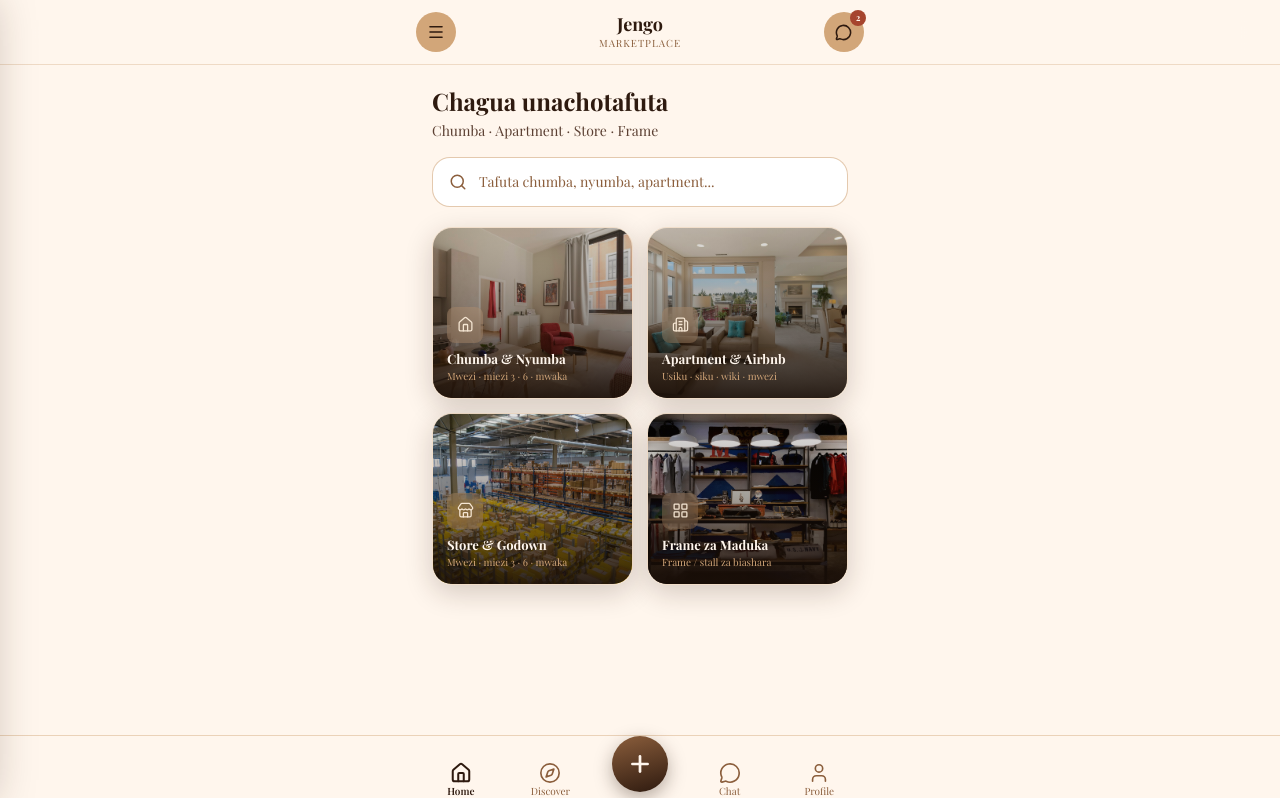
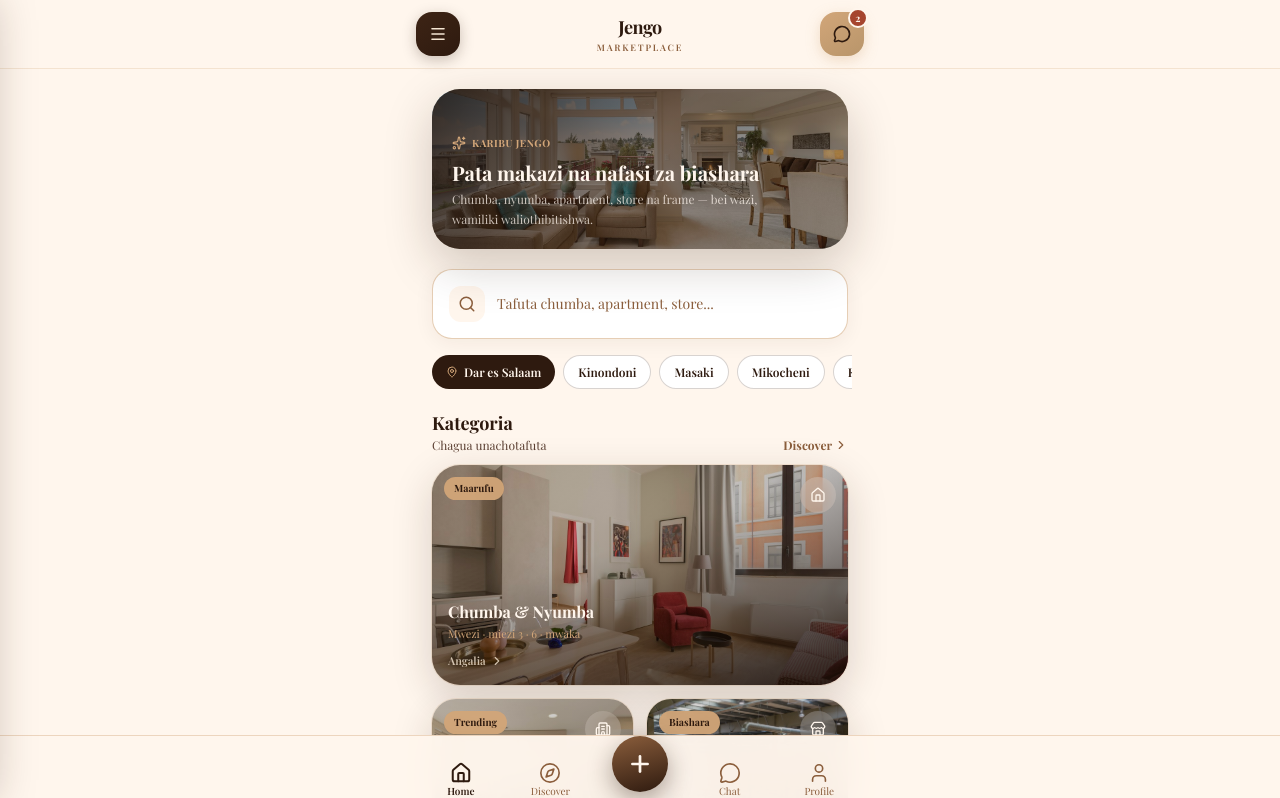
Before and after one commit to xrayssad/Jengo, a Next.js app in the folder frontend/: page /home in a window 1280 px wide. Shown: the top 798 px of the page. Built offline with nearby package versions, Linux system fonts and the light colour scheme; a web font is replaced by a local one.

Commit message:
Luxury home UI: large cards, hero, chips, deeper shadows

```diff
--- a/frontend/src/app/home/page.tsx
+++ b/frontend/src/app/home/page.tsx
@@ -1,9 +1,9 @@
 "use client";
 
 import {
-  Home, Store, Building2, KeyRound, Search, Plus, User, Menu,
+  Home, Store, Building2, Search, Plus, User, Menu,
   MessageCircle, LayoutGrid, Compass, Heart, CreditCard, Bookmark,
-  Settings, X
+  Settings, X, Sparkles, ChevronRight, MapPin
 } from "lucide-react";
 import Link from "next/link";
 import Image from "next/image";
@@ -13,6 +13,7 @@
   {
     title: "Chumba & Nyumba",
     description: "Mwezi · miezi 3 · 6 · mwaka",
+    badge: "Maarufu",
     icon: Home,
     href: "/nyumba",
     images: ["/real/room.jpg", "/real/apartment.jpg"],
@@ -20,6 +21,7 @@
   {
     title: "Apartment & Airbnb",
     description: "Usiku · siku · wiki · mwezi",
+    badge: "Trending",
     icon: Building2,
     href: "/airbnb",
     images: ["/real/apartment.jpg", "/real/room.jpg"],
@@ -27,6 +29,7 @@
   {
     title: "Store & Godown",
     description: "Mwezi · miezi 3 · 6 · mwaka",
+    badge: "Biashara",
     icon: Store,
     href: "/maduka",
     images: ["/real/warehouse.jpg", "/real/shop.jpg"],
@@ -34,6 +37,7 @@
   {
     title: "Frame za Maduka",
     description: "Frame / stall za biashara",
+    badge: "Soko",
     icon: LayoutGrid,
     href: "/maduka",
     images: ["/real/shop.jpg", "/real/warehouse.jpg"],
@@ -51,21 +55,16 @@
   { label: "Mipangilio", href: "/settings", icon: Settings },
 ];
 
+const quickChips = ["Dar es Salaam", "Kinondoni", "Masaki", "Mikocheni", "Kariakoo"];
+
 function CategoryCard({
-  title,
-  description,
-  icon: Icon,
-  href,
-  images,
+  title, description, badge, icon: Icon, href, images, large,
 }: {
-  title: string;
-  description: string;
+  title: string; description: string; badge: string;
   icon: React.ComponentType<{ size?: number; color?: string; strokeWidth?: number }>;
-  href: string;
-  images: string[];
+  href: string; images: string[]; large?: boolean;
 }) {
   const [idx, setIdx] = useState(0);
-
   useEffect(() => {
     const t = setInterval(() => setIdx((i) => (i + 1) % images.length), 7000);
     return () => clearInterval(t);
@@ -74,11 +73,11 @@
   return (
     <Link
       href={href}
-      className="group relative overflow-hidden rounded-[20px] text-left block"
+      className="group relative block overflow-hidden"
       style={{
-        height: 172,
-        border: "1px solid rgba(210,166,121,0.3)",
-        boxShadow: "0 8px 28px rgba(46,26,15,0.2)",
+        height: large ? 220 : 200,
+        borderRadius: large ? 28 : 24,
+        boxShadow: "0 12px 40px rgba(46,26,15,0.18), 0 0 0 1px rgba(210,166,121,0.2)",
       }}
     >
       {images.map((src, i) => (
@@ -87,7 +86,7 @@
           className="absolute inset-0"
           style={{
             opacity: idx === i ? 1 : 0,
-            transition: "opacity 1.1s ease-in-out",
+            transition: "opacity 1.2s ease",
             zIndex: idx === i ? 1 : 0,
           }}
         >
@@ -97,36 +96,48 @@
             fill
             className="object-cover"
             style={{
-              transform: idx === i ? "scale(1.08)" : "scale(1)",
-              transition: idx === i ? "transform 7s ease-out" : "none",
+              transform: idx === i ? "scale(1.12)" : "scale(1)",
+              transition: idx === i ? "transform 7.5s ease-out" : "none",
             }}
-            sizes="50vw"
+            sizes="(max-width:768px) 100vw, 50vw"
           />
         </div>
       ))}
-      {/* Soft pan overlay alternate feel */}
       <div
-        className="absolute inset-0 z-[2] pointer-events-none transition-opacity duration-700"
+        className="absolute inset-0 z-[2]"
         style={{
           background:
-            idx === 0
-              ? "linear-gradient(to top, rgba(26,15,8,0.92) 0%, rgba(26,15,8,0.4) 50%, rgba(26,15,8,0.1) 100%)"
-              : "linear-gradient(to top, rgba(26,15,8,0.88) 0%, rgba(46,26,15,0.35) 55%, transparent 100%)",
+            "linear-gradient(160deg, rgba(26,15,8,0.15) 0%, rgba(26,15,8,0.25) 40%, rgba(26,15,8,0.92) 100%)",
         }}
       />
-      <div className="absolute bottom-0 left-0 right-0 p-3.5 z-10">
-        <div
-          className="w-9 h-9 rounded-lg flex items-center justify-center mb-2 transition-transform duration-300 group-hover:scale-110"
-          style={{ background: "rgba(210,166,121,0.28)", backdropFilter: "blur(8px)" }}
+      {/* top badge */}
+      <div className="absolute top-3 left-3 z-10 flex items-center gap-1.5">
+        <span
+          className="text-[10px] font-bold px-2.5 py-1 rounded-full"
+          style={{
+            background: "rgba(210,166,121,0.95)",
+            color: "#2E1A0F",
+            backdropFilter: "blur(8px)",
+          }}
         >
-          <Icon size={17} color="#F5E6D3" strokeWidth={1.8} />
-        </div>
-        <h3 className="font-bold text-[13px] leading-tight" style={{ color: "#FFF6ED" }}>
+          {badge}
+        </span>
+      </div>
+      <div
+        className="absolute top-3 right-3 z-10 w-9 h-9 rounded-full flex items-center justify-center transition-transform duration-300 group-hover:scale-110"
+        style={{ background: "rgba(255,246,237,0.2)", backdropFilter: "blur(10px)" }}
+      >
+        <Icon size={16} color="#FFF6ED" strokeWidth={2} />
+      </div>
+      <div className="absolute bottom-0 left-0 right-0 p-4 z-10">
+        <h3 className="font-bold text-[16px] leading-tight" style={{ color: "#FFF6ED" }}>
           {title}
         </h3>
-        <p className="text-[10px] mt-0.5" style={{ color: "#D2A679" }}>
-          {description}
-        </p>
+        <p className="text-[11px] mt-1" style={{ color: "#D2A679" }}>{description}</p>
+        <div className="flex items-center gap-1 mt-2.5 opacity-80 group-hover:opacity-100 transition-opacity">
+          <span className="text-[11px] font-semibold" style={{ color: "#F5E6D3" }}>Angalia</span>
+          <ChevronRight size={14} color="#F5E6D3" />
+        </div>
       </div>
     </Link>
   );
@@ -137,31 +148,54 @@
 
   useEffect(() => {
     document.body.style.overflow = open ? "hidden" : "";
-    return () => {
-      document.body.style.overflow = "";
-    };
+    return () => { document.body.style.overflow = ""; };
   }, [open]);
 
   return (
-    <main className="min-h-screen pb-24" style={{ backgroundColor: "#FFF6ED" }}>
-      <header className="sticky top-0 z-30 px-4 py-3 glass" style={{ borderBottom: "1px solid rgba(210,166,121,0.35)" }}>
+    <main className="min-h-screen pb-28" style={{ backgroundColor: "#FFF6ED" }}>
+      {/* Header */}
+      <header
+        className="sticky top-0 z-30 px-4 py-3"
+        style={{
+          backgroundColor: "rgba(255,246,237,0.88)",
+          backdropFilter: "blur(16px)",
+          WebkitBackdropFilter: "blur(16px)",
+          borderBottom: "1px solid rgba(210,166,121,0.25)",
+        }}
+      >
         <div className="max-w-md mx-auto flex items-center justify-between">
           <button
             type="button"
             onClick={() => setOpen(true)}
-            className="w-10 h-10 rounded-full flex items-center justify-center"
-            style={{ backgroundColor: "#D2A679" }}
-            aria-label="Fungua menu"
+            className="w-11 h-11 rounded-2xl flex items-center justify-center"
+            style={{
+              background: "linear-gradient(145deg, #3D2415, #2E1A0F)",
+              boxShadow: "0 4px 14px rgba(46,26,15,0.25)",
+            }}
           >
-            <Menu size={18} color="#2E1A0F" strokeWidth={2.2} />
+            <Menu size={18} color="#F5E6D3" strokeWidth={2.2} />
           </button>
           <div className="text-center">
-            <h1 className="text-lg font-bold leading-tight" style={{ color: "#2E1A0F" }}>Jengo</h1>
-            <p className="text-[10px] tracking-widest uppercase" style={{ color: "#8B5E3C" }}>Marketplace</p>
+            <h1 className="text-lg font-bold tracking-tight" style={{ color: "#2E1A0F" }}>Jengo</h1>
+            <p className="text-[9px] tracking-[0.2em] uppercase font-semibold" style={{ color: "#8B5E3C" }}>
+              Marketplace
+            </p>
           </div>
-          <Link href="/messages" className="w-10 h-10 rounded-full flex items-center justify-center relative" style={{ backgroundColor: "#D2A679" }}>
-            <MessageCircle size={17} color="#2E1A0F" strokeWidth={2.2} />
-            <span className="absolute -top-0.5 -right-0.5 w-4 h-4 rounded-full text-[9px] font-bold flex items-center justify-center" style={{ backgroundColor: "#A6452E", color: "#FFF6ED" }}>2</span>
+          <Link
+            href="/messages"
+            className="w-11 h-11 rounded-2xl flex items-center justify-center relative"
+            style={{
+              background: "linear-gradient(145deg, #D2A679, #B8956A)",
+              boxShadow: "0 4px 14px rgba(210,166,121,0.35)",
+            }}
+          >
+            <MessageCircle size={18} color="#2E1A0F" strokeWidth={2.2} />
+            <span
+              className="absolute -top-1 -right-1 w-5 h-5 rounded-full text-[10px] font-bold flex items-center justify-center"
+              style={{ backgroundColor: "#A6452E", color: "#FFF6ED", border: "2px solid #FFF6ED" }}
+            >
+              2
+            </span>
           </Link>
         </div>
       </header>
@@ -186,60 +220,154 @@
           paddingBottom: "env(safe-area-inset-bottom)",
         }}
       >
-        <div className="flex items-center justify-between px-4 shrink-0" style={{ minHeight: 64, background: "linear-gradient(165deg, #3D2415, #2E1A0F)" }}>
-          <div className="flex items-center gap-2.5 min-w-0">
-            <div className="w-10 h-10 rounded-full flex items-center justify-center text-sm font-bold shrink-0" style={{ background: "rgba(210,166,121,0.35)", color: "#FFF6ED" }}>J</div>
-            <div className="min-w-0">
-              <p className="font-bold text-base truncate" style={{ color: "#FFF6ED" }}>Jengo App</p>
+        <div className="flex items-center justify-between px-4 shrink-0" style={{ minHeight: 68, background: "linear-gradient(165deg, #3D2415, #2E1A0F)" }}>
+          <div className="flex items-center gap-2.5">
+            <div className="w-11 h-11 rounded-2xl flex items-center justify-center text-sm font-bold" style={{ background: "rgba(210,166,121,0.35)", color: "#FFF6ED" }}>J</div>
+            <div>
+              <p className="font-bold text-base" style={{ color: "#FFF6ED" }}>Jengo App</p>
               <p className="text-[10px]" style={{ color: "#D2A679" }}>Menu</p>
             </div>
           </div>
-          <button type="button" onClick={() => setOpen(false)} className="w-10 h-10 rounded-full flex items-center justify-center shrink-0" style={{ backgroundColor: "rgba(210,166,121,0.2)" }} aria-label="Funga menu">
+          <button type="button" onClick={() => setOpen(false)} className="w-10 h-10 rounded-full flex items-center justify-center" style={{ backgroundColor: "rgba(210,166,121,0.2)" }}>
             <X size={20} color="#F5E6D3" strokeWidth={2.2} />
           </button>
         </div>
-        <nav className="flex-1 overflow-y-auto overscroll-contain py-2" style={{ WebkitOverflowScrolling: "touch", minHeight: 0 }}>
+        <nav className="flex-1 overflow-y-auto py-2" style={{ WebkitOverflowScrolling: "touch", minHeight: 0 }}>
           {sideLinks.map((item) => {
             const Icon = item.icon;
             return (
-              <Link key={item.label} href={item.href} onClick={() => setOpen(false)} className="flex items-center gap-3 mx-3 my-1 px-3 py-3 rounded-[14px]">
-                <div className="w-10 h-10 rounded-xl flex items-center justify-center shrink-0" style={{ backgroundColor: "white", border: "1px solid rgba(61,36,21,0.12)" }}>
+              <Link key={item.label} href={item.href} onClick={() => setOpen(false)} className="flex items-center gap-3 mx-3 my-1 px-3 py-3.5 rounded-[16px]">
+                <div className="w-10 h-10 rounded-xl flex items-center justify-center" style={{ backgroundColor: "white", border: "1px solid rgba(61,36,21,0.1)" }}>
                   <Icon size={18} color="#8B5E3C" strokeWidth={1.8} />
                 </div>
                 <span className="text-sm font-semibold" style={{ color: "#2E1A0F" }}>{item.label}</span>
               </Link>
             );
           })}
-          <Link href="/login" onClick={() => setOpen(false)} className="flex items-center gap-3 mx-3 mt-4 mb-6 px-3 py-3 rounded-[14px]" style={{ border: "1px solid rgba(166,69,46,0.35)" }}>
+          <Link href="/login" onClick={() => setOpen(false)} className="flex mx-3 mt-4 mb-6 px-3 py-3.5 rounded-[16px]" style={{ border: "1px solid rgba(166,69,46,0.35)" }}>
             <span className="text-sm font-semibold" style={{ color: "#A6452E" }}>Tokaa</span>
           </Link>
         </nav>
       </aside>
 
       <div className="max-w-md mx-auto px-4 pt-5">
-        <h2 className="text-2xl font-bold mb-1" style={{ color: "#2E1A0F" }}>Chagua unachotafuta</h2>
-        <p className="text-sm mb-4" style={{ color: "#5C4033" }}>Chumba · Apartment · Store · Frame</p>
+        {/* Hero promo card */}
+        <div
+          className="relative overflow-hidden mb-5"
+          style={{
+            borderRadius: 28,
+            minHeight: 160,
+            boxShadow: "0 16px 48px rgba(46,26,15,0.22)",
+          }}
+        >
+          <Image src="/real/apartment.jpg" alt="Jengo" fill className="object-cover" sizes="400px" priority />
+          <div
+            className="absolute inset-0"
+            style={{
+              background:
+                "linear-gradient(125deg, rgba(26,15,8,0.88) 0%, rgba(46,26,15,0.55) 50%, rgba(26,15,8,0.35) 100%)",
+            }}
+          />
+          <div className="relative z-10 p-5 flex flex-col justify-end min-h-[160px]">
+            <div className="flex items-center gap-1.5 mb-2">
+              <Sparkles size={14} color="#D2A679" />
+              <span className="text-[10px] font-bold tracking-wider uppercase" style={{ color: "#D2A679" }}>
+                Karibu Jengo
+              </span>
+            </div>
+            <h2 className="text-xl font-bold leading-snug mb-1" style={{ color: "#FFF6ED" }}>
+              Pata makazi na nafasi za biashara
+            </h2>
+            <p className="text-xs leading-relaxed max-w-[90%]" style={{ color: "rgba(255,246,237,0.75)" }}>
+              Chumba, nyumba, apartment, store na frame — bei wazi, wamiliki waliothibitishwa.
+            </p>
+          </div>
+        </div>
 
-        <Link href="/search" className="flex items-center gap-3 px-4 py-3.5 mb-5 rounded-[18px]" style={{ backgroundColor: "white", border: "1.5px solid rgba(210,166,121,0.6)" }}>
-          <Search size={18} color="#8B5E3C" />
-          <span className="text-sm" style={{ color: "#8B5E3C" }}>Tafuta chumba, nyumba, apartment...</span>
+        {/* Search */}
+        <Link
+          href="/search"
+          className="flex items-center gap-3 px-4 py-4 mb-4"
+          style={{
+            backgroundColor: "white",
+            borderRadius: 20,
+            border: "1.5px solid rgba(210,166,121,0.55)",
+            boxShadow: "0 4px 20px rgba(46,26,15,0.06)",
+          }}
+        >
+          <div className="w-9 h-9 rounded-xl flex items-center justify-center" style={{ backgroundColor: "#FFF6ED" }}>
+            <Search size={18} color="#8B5E3C" />
+          </div>
+          <span className="text-sm flex-1" style={{ color: "#8B5E3C" }}>Tafuta chumba, apartment, store...</span>
         </Link>
 
-        <div className="grid grid-cols-2 gap-3.5">
-          {categories.map((cat) => (
-            <CategoryCard key={cat.title} {...cat} />
+        {/* Location chips */}
+        <div className="flex gap-2 overflow-x-auto pb-3 mb-2 -mx-1 px-1" style={{ scrollbarWidth: "none" }}>
+          {quickChips.map((chip, i) => (
+            <button
+              key={chip}
+              type="button"
+              className="flex items-center gap-1.5 px-3.5 py-2 rounded-full text-xs font-semibold whitespace-nowrap shrink-0"
+              style={{
+                backgroundColor: i === 0 ? "#2E1A0F" : "white",
+                color: i === 0 ? "#FFF6ED" : "#2E1A0F",
+                border: i === 0 ? "none" : "1.5px solid rgba(61,36,21,0.2)",
+              }}
+            >
+              {i === 0 && <MapPin size={12} color="#D2A679" />}
+              {chip}
+            </button>
           ))}
+        </div>
+
+        {/* Section title */}
+        <div className="flex items-end justify-between mb-3 mt-2">
+          <div>
+            <h2 className="text-lg font-bold" style={{ color: "#2E1A0F" }}>Kategoria</h2>
+            <p className="text-xs" style={{ color: "#5C4033" }}>Chagua unachotafuta</p>
+          </div>
+          <Link href="/discover" className="text-xs font-bold flex items-center gap-0.5" style={{ color: "#8B5E3C" }}>
+            Discover <ChevronRight size={14} />
+          </Link>
+        </div>
+
+        {/* Categories – first full width, rest 2-col */}
+        <div className="space-y-3.5">
+          <CategoryCard {...categories[0]} large />
+          <div className="grid grid-cols-2 gap-3.5">
+            <CategoryCard {...categories[1]} />
+            <CategoryCard {...categories[2]} />
+          </div>
+          <CategoryCard {...categories[3]} large />
+        </div>
+
+        {/* Trust strip */}
+        <div
+          className="mt-6 mb-4 p-4 flex items-center gap-3"
+          style={{
+            borderRadius: 22,
+            background: "linear-gradient(135deg, #3D2415, #2E1A0F)",
+            boxShadow: "0 10px 32px rgba(46,26,15,0.25)",
+          }}
+        >
+          <div className="w-12 h-12 rounded-2xl flex items-center justify-center shrink-0" style={{ background: "rgba(210,166,121,0.25)" }}>
+            <Sparkles size={22} color="#D2A679" />
+          </div>
+          <div>
+            <p className="font-bold text-sm" style={{ color: "#FFF6ED" }}>Wamiliki waliothibitishwa</p>
+            <p className="text-[11px] mt-0.5" style={{ color: "#D2A679" }}>Bei wazi · Hakuna ada za siri</p>
+          </div>
         </div>
       </div>
 
-      {/* Bottom nav – 5 equal slots like reference (Home Discover + Chat Profile) */}
+      {/* Bottom nav – 5 equal */}
       <nav
         className="fixed bottom-0 left-0 right-0 z-30"
         style={{
           backgroundColor: "rgba(255,246,237,0.97)",
-          backdropFilter: "blur(12px)",
-          WebkitBackdropFilter: "blur(12px)",
-          borderTop: "1px solid rgba(210,166,121,0.45)",
+          backdropFilter: "blur(16px)",
+          WebkitBackdropFilter: "blur(16px)",
+          borderTop: "1px solid rgba(210,166,121,0.4)",
           paddingBottom: "env(safe-area-inset-bottom, 0px)",
         }}
       >
@@ -251,28 +379,16 @@
             gridTemplateColumns: "1fr 1fr 1fr 1fr 1fr",
             alignItems: "end",
             height: 64,
-            width: "100%",
           }}
         >
-          <Link
-            href="/home"
-            className="flex flex-col items-center justify-center gap-0.5 pb-2"
-            style={{ textDecoration: "none" }}
-          >
+          <Link href="/home" className="flex flex-col items-center justify-center gap-0.5 pb-2" style={{ textDecoration: "none" }}>
             <Home size={22} color="#2E1A0F" strokeWidth={2.2} />
             <span style={{ fontSize: 10, fontWeight: 600, color: "#2E1A0F", lineHeight: 1 }}>Home</span>
           </Link>
-
-          <Link
-            href="/discover"
-            className="flex flex-col items-center justify-center gap-0.5 pb-2"
-            style={{ textDecoration: "none" }}
-          >
+          <Link href="/discover" className="flex flex-col items-center justify-center gap-0.5 pb-2" style={{ textDecoration: "none" }}>
             <Compass size={22} color="#8B5E3C" strokeWidth={1.8} />
             <span style={{ fontSize: 10, color: "#8B5E3C", lineHeight: 1 }}>Discover</span>
           </Link>
-
-          {/* Center + – exact middle column */}
           <div className="flex items-center justify-center" style={{ height: "100%" }}>
             <Link
               href="/weka-tangazo"
@@ -281,37 +397,24 @@
                 width: 56,
                 height: 56,
                 marginBottom: 12,
-                background: "linear-gradient(165deg, #8B5E3C 0%, #2E1A0F 100%)",
-                boxShadow: "0 6px 18px rgba(46,26,15,0.35)",
+                background: "linear-gradient(165deg, #8B5E3C, #2E1A0F)",
+                boxShadow: "0 8px 24px rgba(46,26,15,0.4)",
                 textDecoration: "none",
               }}
             >
               <Plus size={26} color="#FFF6ED" strokeWidth={2.5} />
             </Link>
           </div>
-
-          <Link
-            href="/messages"
-            className="flex flex-col items-center justify-center gap-0.5 pb-2"
-            style={{ textDecoration: "none" }}
-          >
+          <Link href="/messages" className="flex flex-col items-center justify-center gap-0.5 pb-2" style={{ textDecoration: "none" }}>
             <MessageCircle size={22} color="#8B5E3C" strokeWidth={1.8} />
             <span style={{ fontSize: 10, color: "#8B5E3C", lineHeight: 1 }}>Chat</span>
           </Link>
-
-          <Link
-            href="/profile"
-            className="flex flex-col items-center justify-center gap-0.5 pb-2"
-            style={{ textDecoration: "none" }}
-          >
+          <Link href="/profile" className="flex flex-col items-center justify-center gap-0.5 pb-2" style={{ textDecoration: "none" }}>
             <User size={22} color="#8B5E3C" strokeWidth={1.8} />
             <span style={{ fontSize: 10, color: "#8B5E3C", lineHeight: 1 }}>Profile</span>
           </Link>
         </div>
       </nav>
-
-
-
     </main>
   );
 }
```
